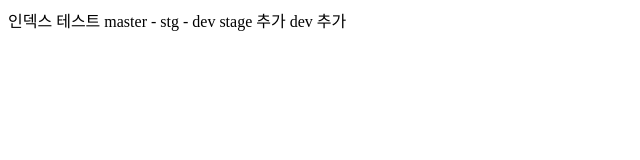
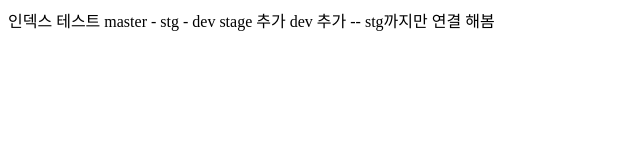
Before and after one commit to KimHansol-hssmirt/js-collection, a plain HTML site: page index.html in a window 1280 px wide. Shown: the whole page, without its empty margins (0-640 px from the left). Drawn offline with Linux system fonts and the light colour scheme.

Commit message:
6/24 stg까지만 test

```diff
--- a/index.html
+++ b/index.html
@@ -11,6 +11,8 @@
     master - stg - dev
     stage 추가
     dev 추가
+
+    -- stg까지만 연결 해봄
   </div>
 </body>
 </html>
```
